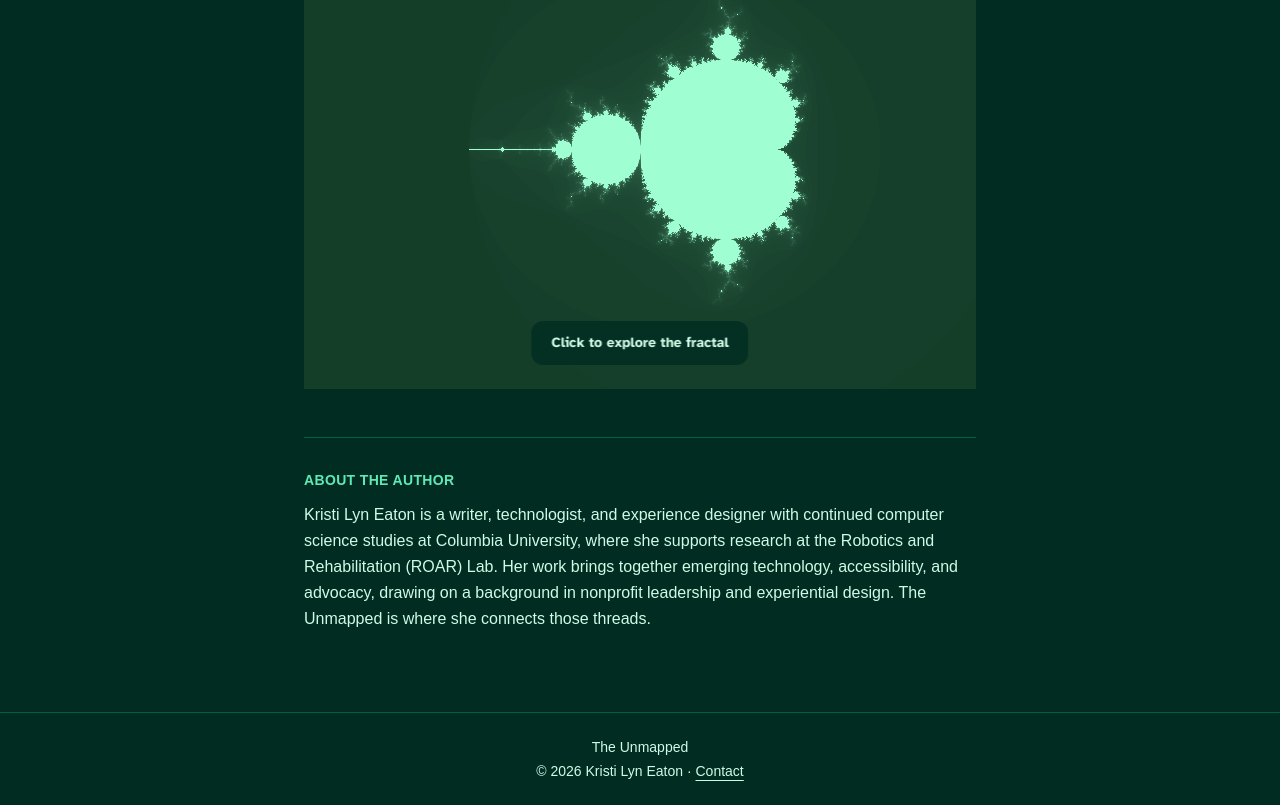
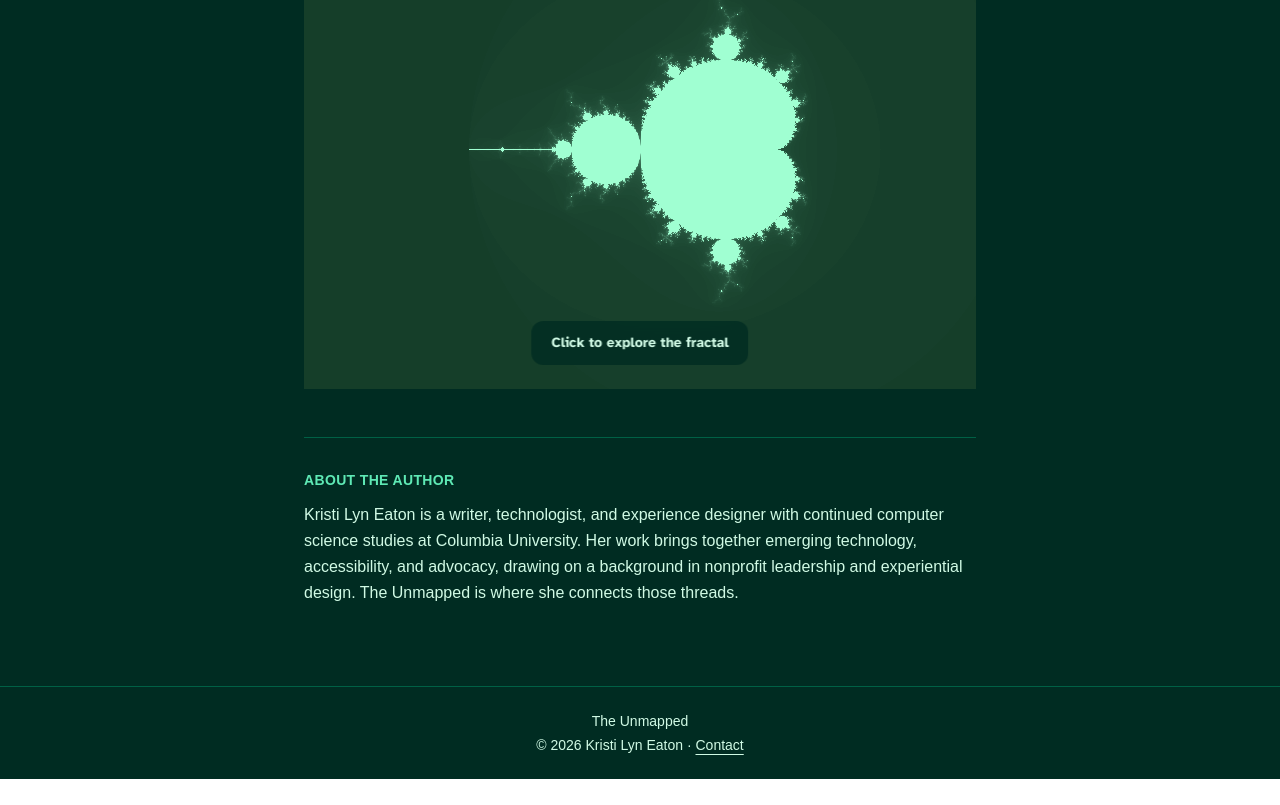
Before and after one commit to reachkristilyn/unmapped, a Next.js app: page /origins in a window 1280 px wide. Shown: the part 515-1320 px from the top of the page. After the commit the page ends 1294 px from the top, so only its background shows below. Built offline with nearby package versions, Linux system fonts and the light colour scheme.

Commit message:
edit about text

```diff
--- a/app/origins/page.tsx
+++ b/app/origins/page.tsx
@@ -29,8 +29,7 @@ export default function Origins() {
           </h2>
           <p className="mt-3 text-base leading-relaxed text-emerald-100">
             Kristi Lyn Eaton is a writer, technologist, and experience designer with continued
-            computer science studies at Columbia University, where she supports research at the
-            Robotics and Rehabilitation (ROAR) Lab. Her work brings together emerging technology,
+            computer science studies at Columbia University. Her work brings together emerging technology,
             accessibility, and advocacy, drawing on a background in nonprofit leadership and
             experiential design. The Unmapped is where she connects those threads.
           </p>
```
